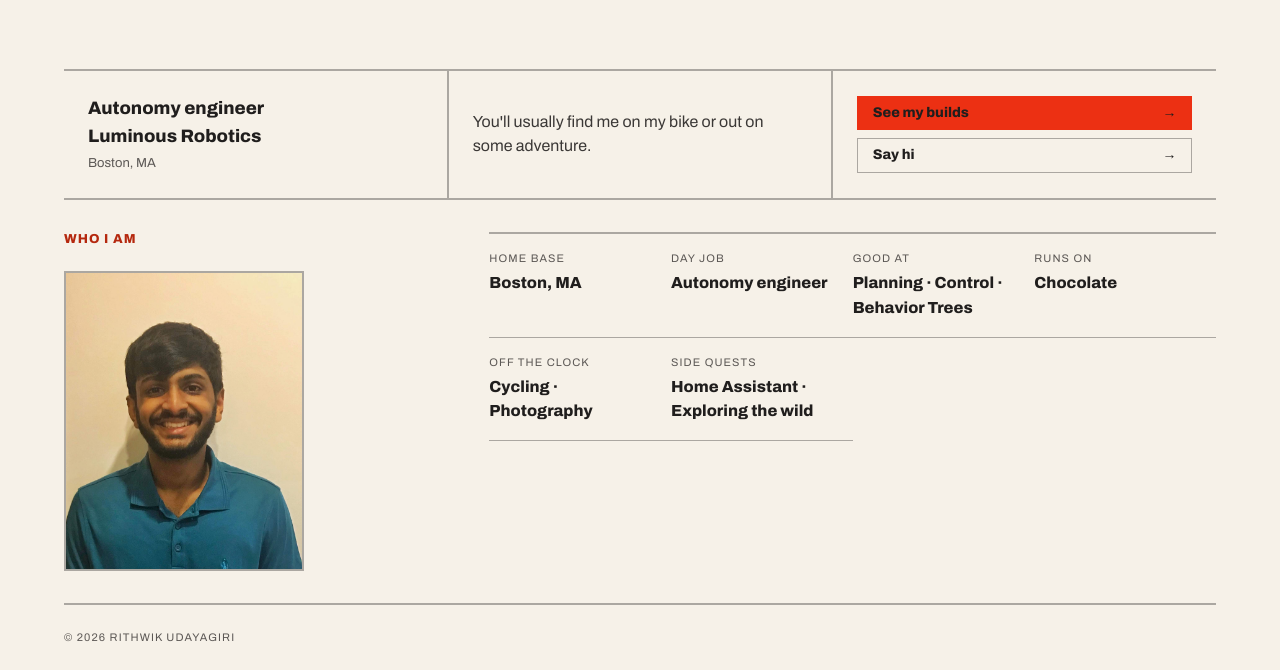
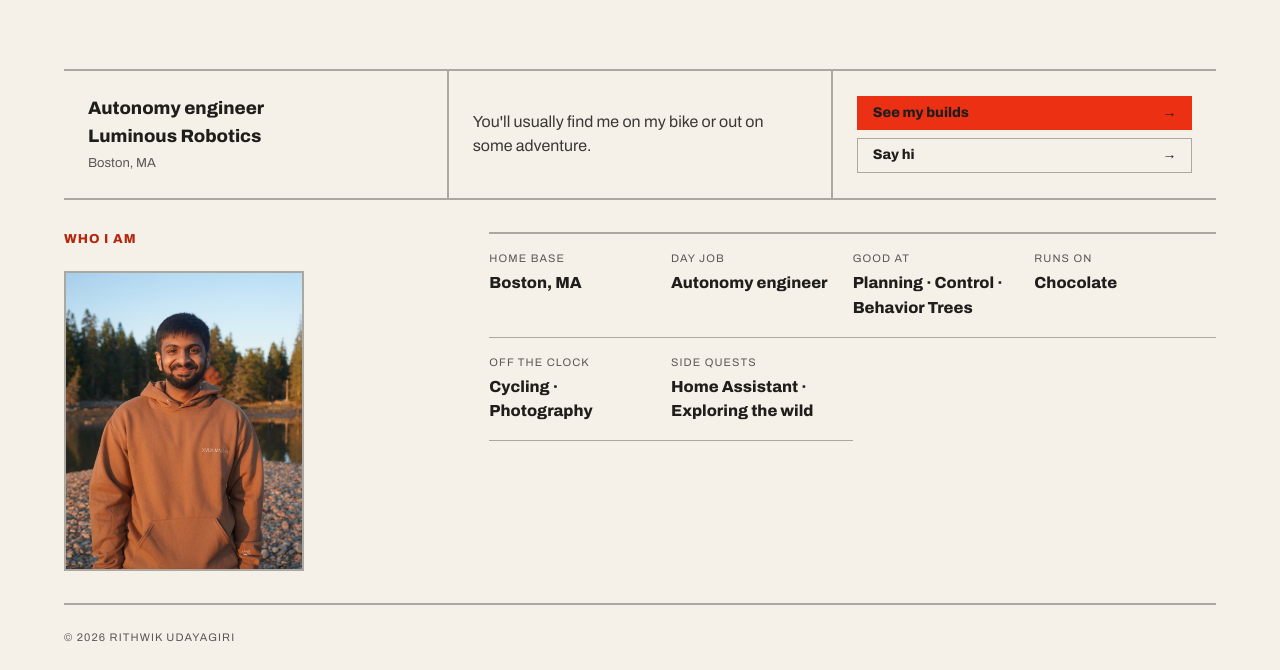
Before and after one commit to RithwikU/rithwiku.github.io, a Jekyll site: the page built from _pages/about.md, in a window 1280 px wide and 1305 px high. Shown: the part 635-1305 px from the top of the window. Built offline with Jekyll 4.4.1, drawn with Linux system fonts in a browser that asks for light colours; some web fonts are replaced.

Commit message:
Use the new headshot on the home page
Point the About portrait and the site-wide link preview image at
RithwikHeadshot.JPG. The photo is landscape, so shift the 4:5 crop
left to keep the face centred. The upload carries no GPS metadata,
so the file is used as uploaded.

Co-Authored-By: Claude Opus 5.5 <noreply@anthropic.com>
Claude-Session: https://claude.ai/code/session_016ZmtquDsNdiS5zFnLyQf4K

```diff
--- a/_config.yml
+++ b/_config.yml
@@ -59,7 +59,7 @@ max_width: 800px
 # Display links to the page with a preview object on social media.
 serve_og_meta: true # Include Open Graph meta tags in the HTML head
 serve_schema_org: false # Include Schema.org in the HTML head
-og_image: /assets/img/UdayagiriRithwik.jpeg # The site-wide (default for all links) Open Graph preview image
+og_image: /assets/img/RithwikHeadshot.JPG # The site-wide (default for all links) Open Graph preview image
 
 # -----------------------------------------------------------------------------
 # Social integration
--- a/_data/profile.yml
+++ b/_data/profile.yml
@@ -4,7 +4,7 @@ location: Boston, MA
 role: Autonomy engineer
 company: Luminous Robotics
 intro: You'll usually find me on my bike or out on some adventure.
-portrait: assets/img/UdayagiriRithwik.jpeg
+portrait: assets/img/RithwikHeadshot.JPG
 
 # Home page banner: one slice per photo. `position` picks which part stays in view.
 banner:
--- a/assets/css/modernist.scss
+++ b/assets/css/modernist.scss
@@ -236,7 +236,7 @@ h1 em, h2 em { font-family: var(--font-serif); font-style: italic; font-weight:
   width: 100%; max-width: 240px; aspect-ratio: 4 / 5; overflow: hidden;
   border: 2px solid var(--color-divider); margin-top: var(--space-6);
 }
-.about-portrait img { width: 100%; height: 100%; object-fit: cover; object-position: center 20%; }
+.about-portrait img { width: 100%; height: 100%; object-fit: cover; object-position: 37% center; } // keeps the face centred in the 4:5 crop of the landscape headshot
 .about-body { display: flex; flex-direction: column; gap: var(--space-6); }
 .stats {
   display: grid; grid-template-columns: repeat(auto-fit, minmax(min(100%, 180px), 1fr));
```
